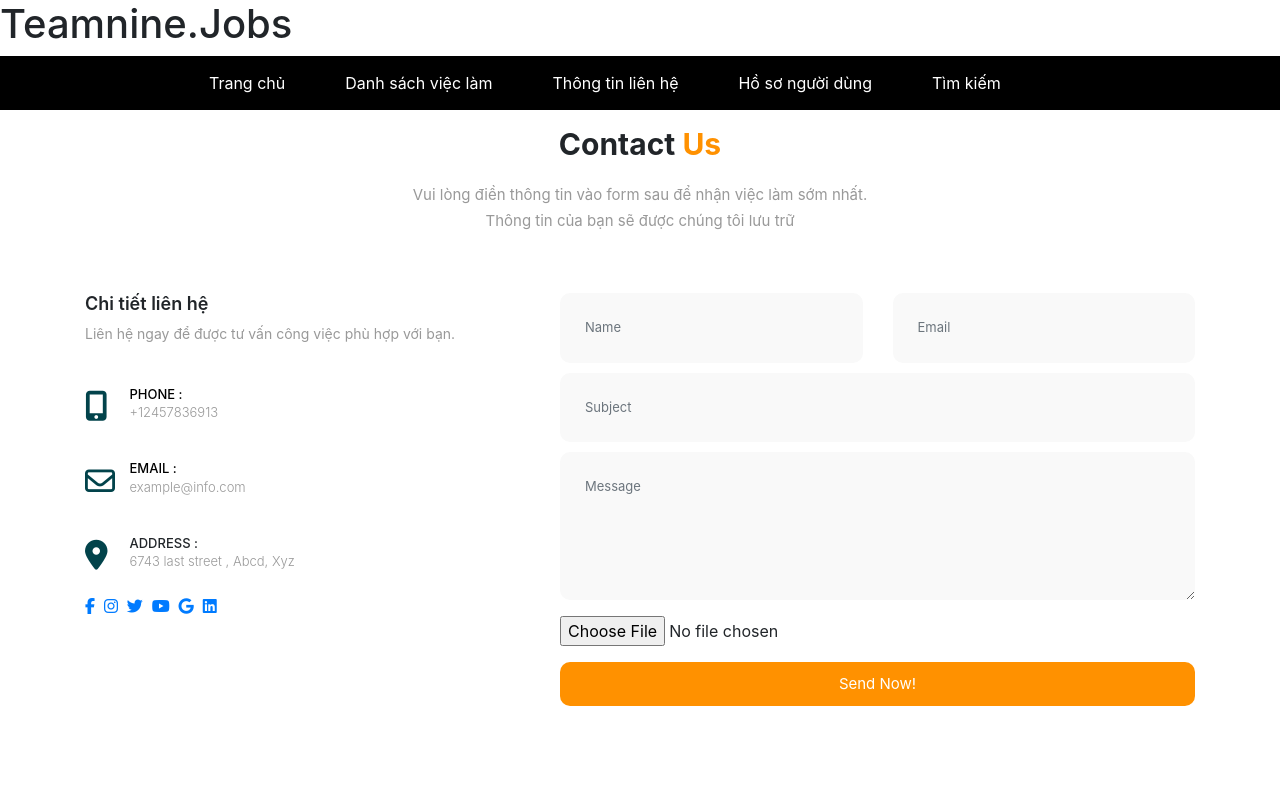
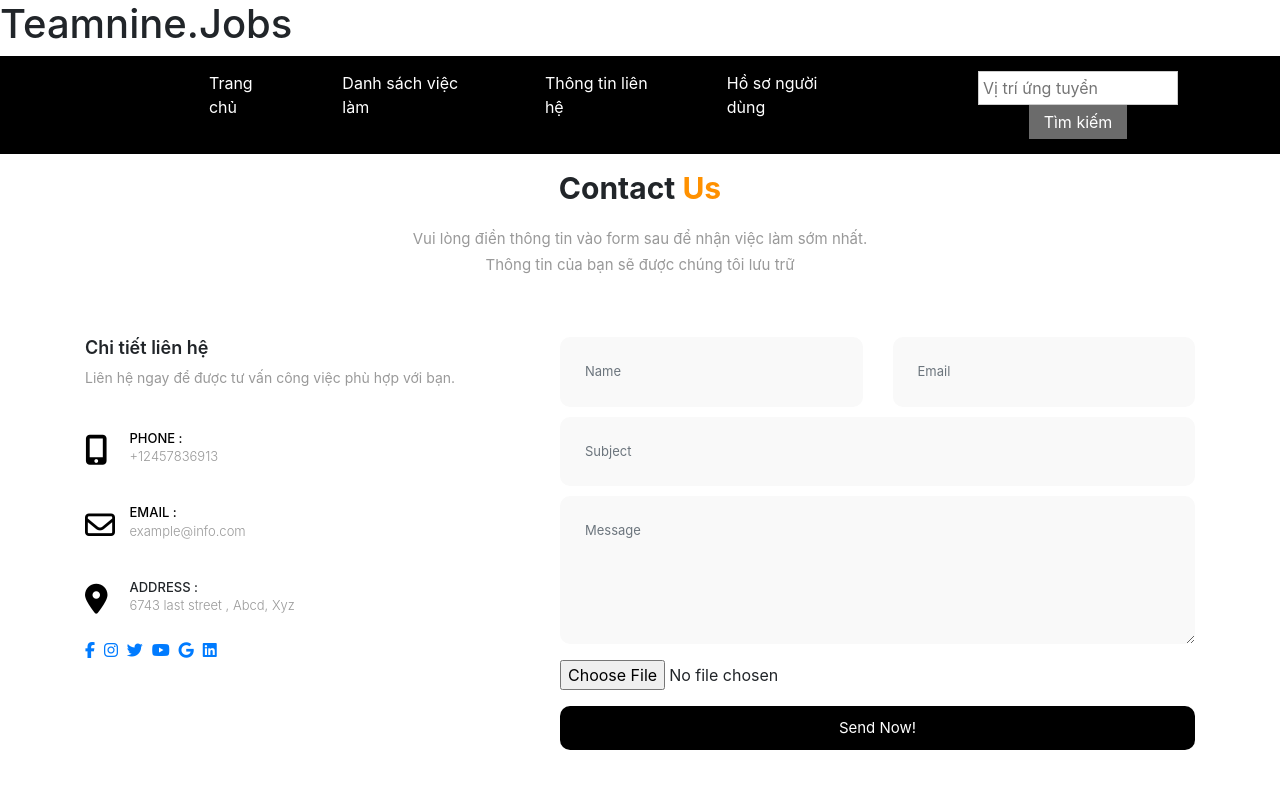
Before and after one commit to vuthithuhuong1/teamninehtml.github.io, a plain HTML site: page Project /contact.html in a window 1280 px wide. Drawn offline with nearby package versions, Linux system fonts and the light colour scheme.

Commit message:
Update contact.html

```diff
--- a/Project /contact.html
+++ b/Project /contact.html
@@ -15,7 +15,16 @@
           <li><a href="jobs.html">Danh sách việc làm</a></li>
           <li><a href="contact.html">Thông tin liên hệ</a></li>
           <li><a href="#">Hồ sơ người dùng</a></li>
-      <li><a href="#"> Tìm kiếm</a></li>
+          <li><a href="#">
+            <div class="apply-now">
+            <div class="container">
+                <form action="#">
+                    <input type="text" placeholder="Vị trí ứng tuyển">
+                    <button type="submit">Tìm kiếm</button>
+                </form>
+            </div>
+            </div>
+        </a></li>
         </ul>
       </nav>
     <style>
@@ -51,12 +60,27 @@ nav {
 }
 
 .menu li a:hover {
-  background-color: #555;
+  background-color: #000000;
+  margin-top: 2px;
 }
-.contact {
-        padding: 130px 0;
+.apply-now {
+    background-color: #000000;
+    padding: 0 0;
+    text-align: center;
+}
+.apply-now input[type="text"] {
+    padding: 4px;
+    width: 200px;
+    border: 1px solid #ccc;
 }
 
+.apply-now button {
+    padding: 5px 15px;
+    border: none;
+    background-color: #6b6b6b;
+    color: #fff;
+    cursor: pointer;
+}
 .contact .heading h2 {
         font-size: 30px;
         font-weight: 700;
@@ -91,7 +115,7 @@ nav {
         padding: 10px;
         border-radius: 10px;
         font-size: 15px;
-        background: #ff9100;
+        background: #000000;
         color: #ffffff;
     }
 
@@ -115,7 +139,7 @@ nav {
         font-size: 30px;
         padding: 0;
         margin: 0;
-        color: #02434b;
+        color: #000000;
         margin-right: 20px;
         text-align: center;
         width: 20px;
```
Lines whose indentation alone changed are shown as unchanged.
